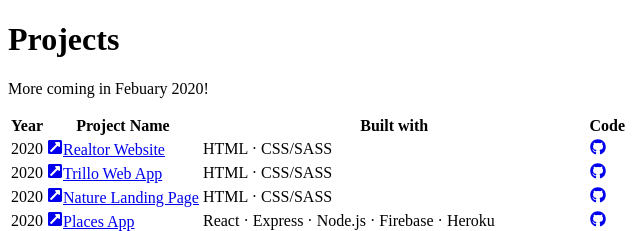
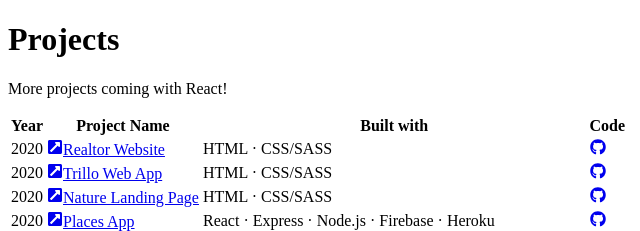
Before and after one commit to kxdang/Kien-portfolio-v1, a Gatsby site: page /projects in a window 1280 px wide. Shown: the top 231 px of the page, 0-640 px from the left. Built offline with nearby package versions, Linux system fonts and the light colour scheme; Gatsby itself is replaced by a stand-in of ours.

```diff
--- a/src/pages/projects.jsx
+++ b/src/pages/projects.jsx
@@ -11,7 +11,7 @@
       Projects
       {/*<span>What's that?</span>*/}
     </HeadlineWithFocus>
-    <p>More coming in Febuary 2020!</p>
+    <p>More projects coming with React!</p>
     <ProjectList />
   </div>
 );
```
